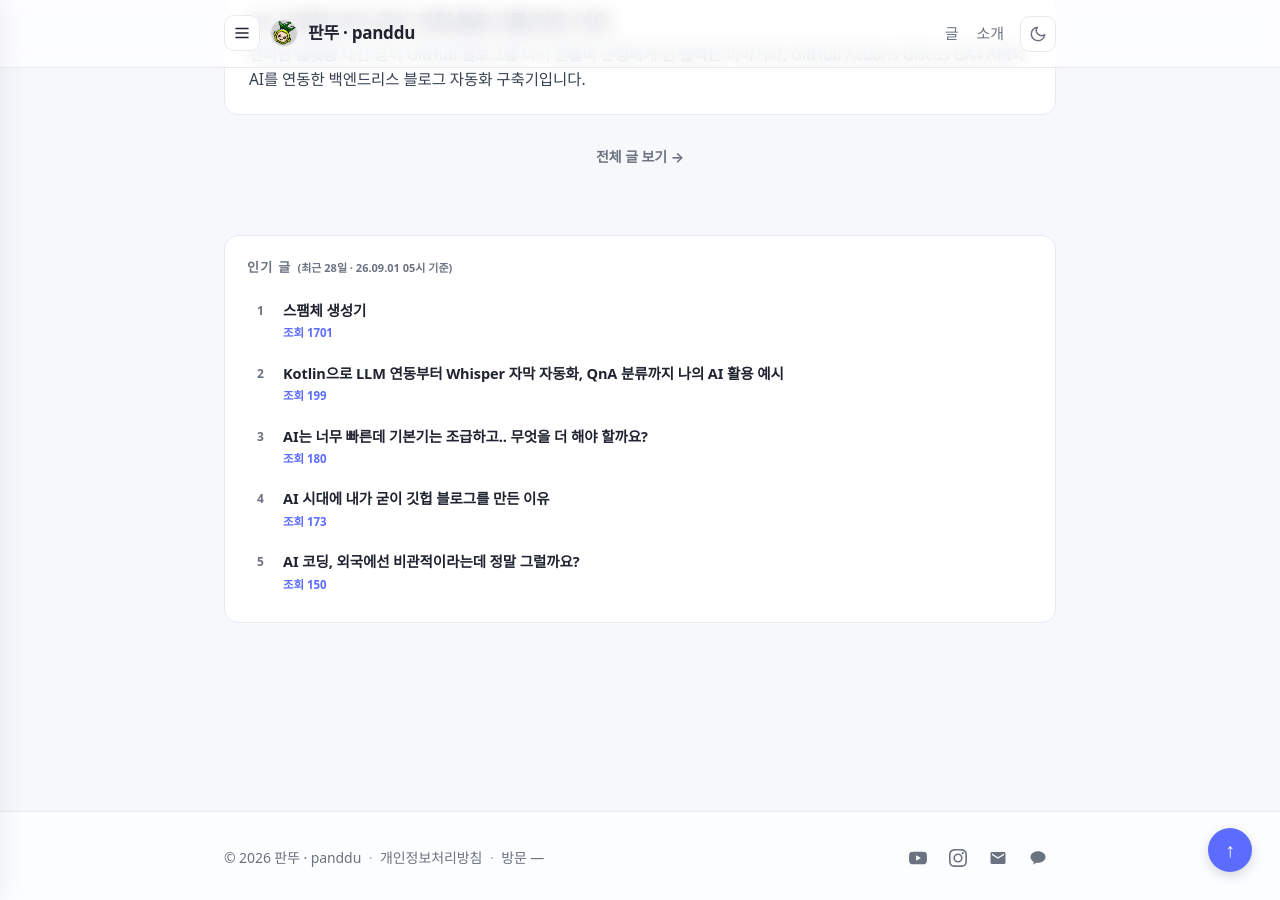
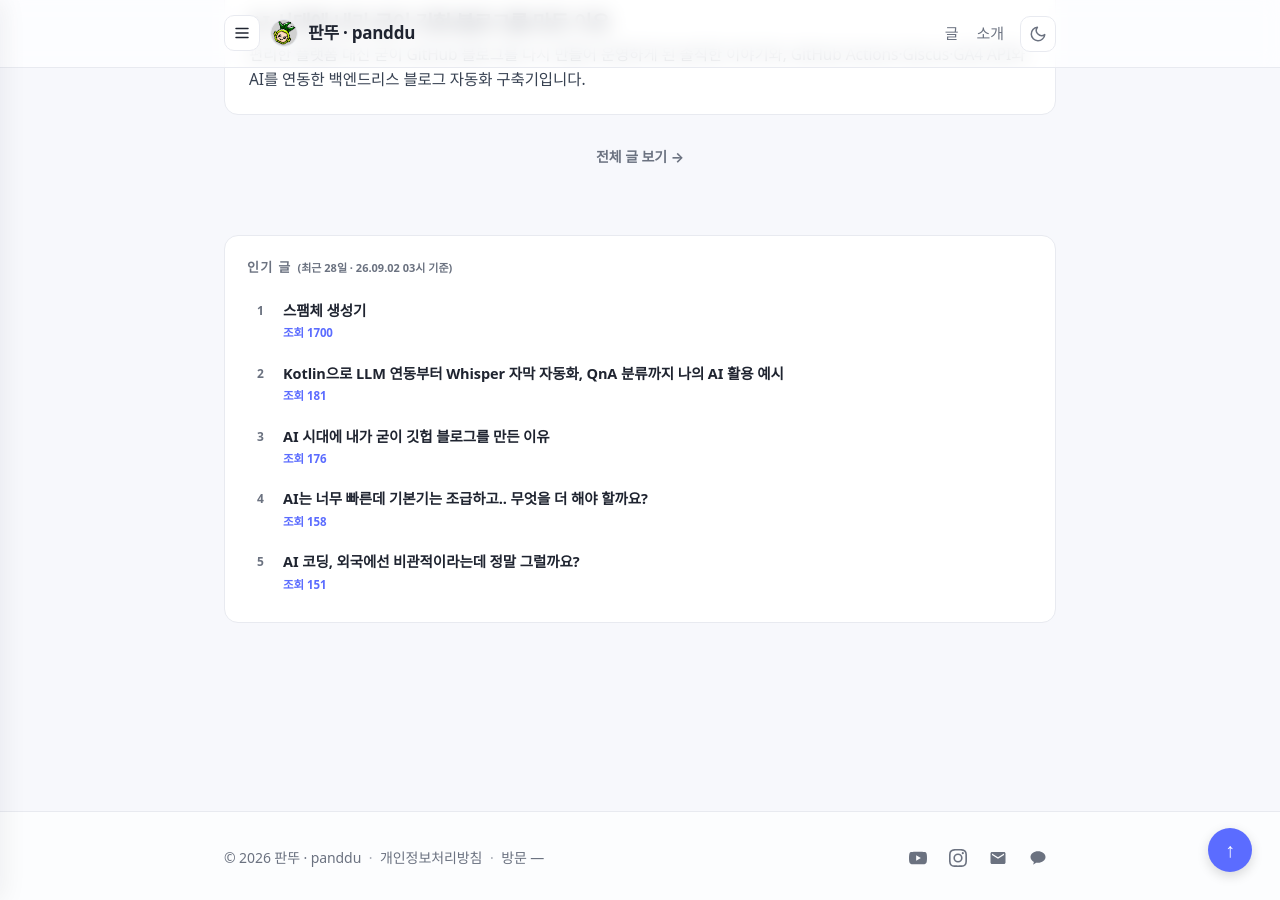
Before and after one commit to panddu/panddu.github.io, a Jekyll site: the page built from index.html, in a window 1280 px wide and 900 px high, scrolled down 1992 px. Built offline with Jekyll 4.4.1, drawn with Linux system fonts in a browser that asks for light colours; some web fonts are replaced.

Commit message:
chore: update popular posts

```diff
--- a/_data/popular_posts.json
+++ b/_data/popular_posts.json
@@ -1,31 +1,31 @@
 {
-  "generated_at": "2026-09-01T05:39:17+09:00",
+  "generated_at": "2026-09-02T03:09:14+09:00",
   "period_days": 28,
   "posts": [
     {
       "title": "스팸체 생성기",
       "url": "/posts/2019/04/spammaker/",
-      "views": 1701
+      "views": 1700
     },
     {
       "title": "Kotlin으로 LLM 연동부터 Whisper 자막 자동화, QnA 분류까지 나의 AI 활용 예시",
       "url": "/posts/2026/08/panddu-ai-workflow/",
-      "views": 199
+      "views": 181
+    },
+    {
+      "title": "AI 시대에 내가 굳이 깃헙 블로그를 만든 이유",
+      "url": "/posts/2026/08/why-i-made-github-blog/",
+      "views": 176
     },
     {
       "title": "AI는 너무 빠른데 기본기는 조급하고.. 무엇을 더 해야 할까요?",
       "url": "/posts/2026/08/ai-and-basic-skills/",
-      "views": 180
-    },
-    {
-      "title": "AI 시대에 내가 굳이 깃헙 블로그를 만든 이유",
-      "url": "/posts/2026/08/why-i-made-github-blog/",
-      "views": 173
+      "views": 158
     },
     {
       "title": "AI 코딩, 외국에선 비관적이라는데 정말 그럴까요?",
       "url": "/posts/2026/08/ai-coding-sentiment/",
-      "views": 150
+      "views": 151
     }
   ]
 }
```
